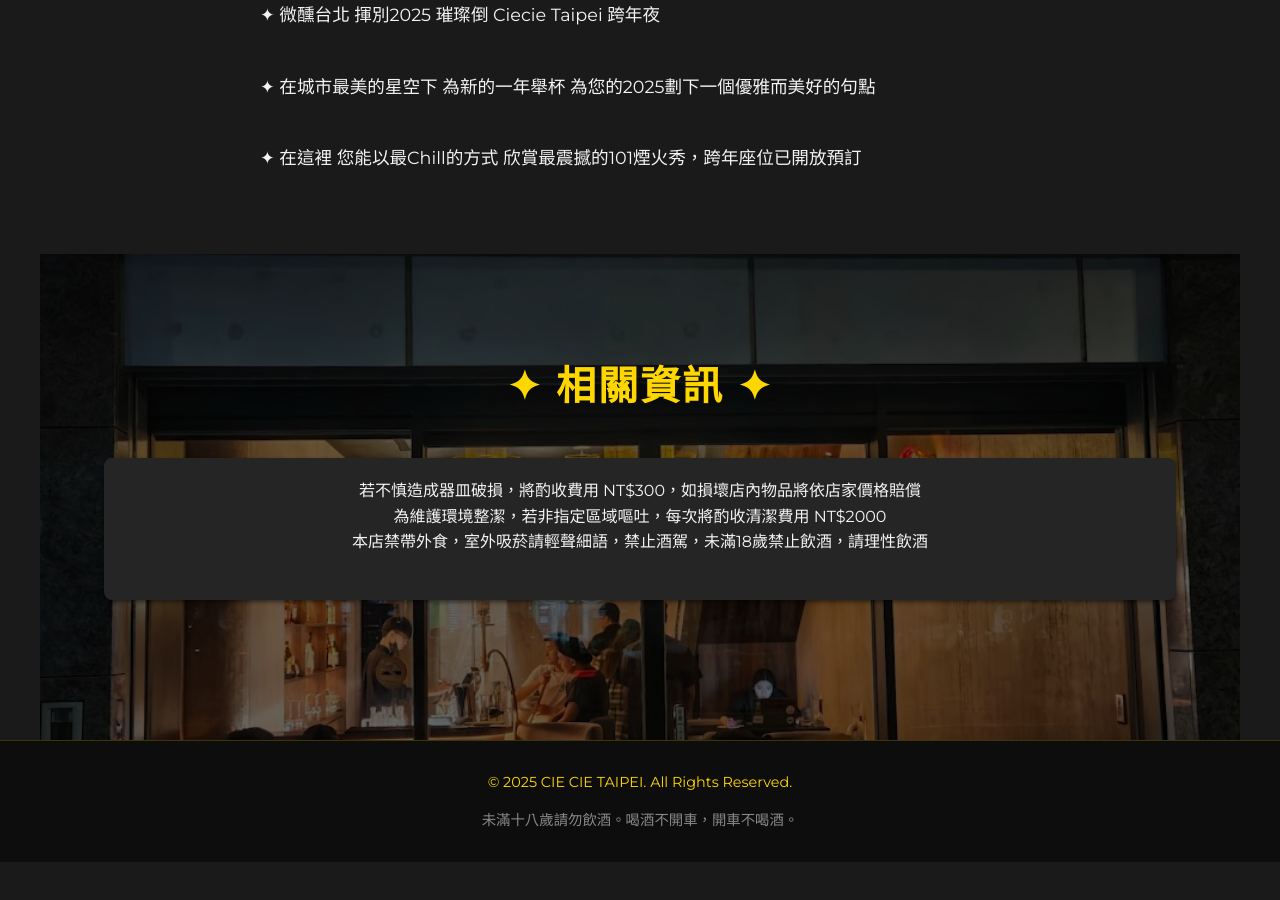
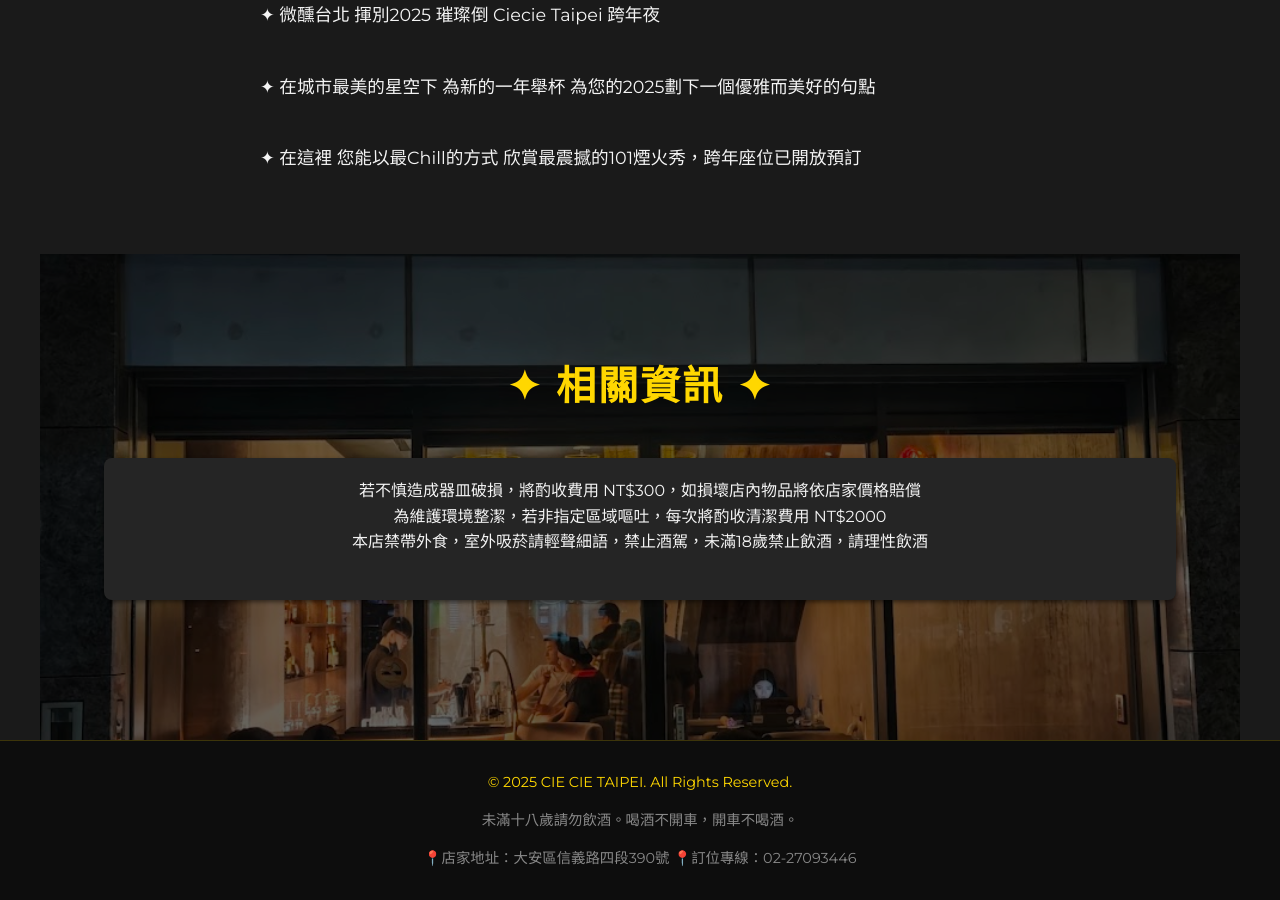
Before and after one commit to ciecietaipei/ciecietaipei.github.io, a Jekyll site: the page built from FAQ.html, in a window 1280 px wide and 900 px high, scrolled down 2753 px. Built offline with Jekyll 4.4.1, drawn with Linux system fonts in a browser that asks for light colours; a script that is not in the unit is left out; before the commit the page ends 3615 px from its top, so only the background shows below that.

Commit message:
UPDATE GEO/SEO

```diff
--- a/FAQ.html
+++ b/FAQ.html
@@ -20,6 +20,7 @@
     <meta name="viewport" content="width=device-width, initial-scale=1.0">
     <title>CIE CIE TAIPEI | 信義安和餐酒館 | 大安區餐酒館 </title>
     <meta name="description" content="CIE CIE TAIPEI，大安區信義安和餐酒館，近捷運信義安和站，提供高質感調酒、美食與精緻氛圍。台北精品餐酒館推薦，吧檯氛圍濃厚，適合約會、聚會、包場活動。週五週六營業至凌晨3點，電話預約 02-2309-3446，大安區跨年酒吧，大安區跨年餐酒館，大安區跨年，信義安和跨年酒吧，信義安和跨年餐酒館">
+    <meta name="description" content="探索隱身台北大安區巷弄的老宅酒吧 Cié Cié Taipei。我們提供精緻餐食與創意調酒，在獨特的復古氛圍中享受微醺時光。立即預訂您的專屬座位。">
 
 
 <script type="application/ld+json">
@@ -192,6 +193,7 @@
 
         <a href="https://blog.twman.org/p/ciecietaipei.html" target="_blank"><p>&copy; 2025 CIE CIE TAIPEI. All Rights Reserved.</p></a>
         <p class="footer-note">未滿十八歲請勿飲酒。喝酒不開車，開車不喝酒。</p>
+        <p class="footer-note">📍店家地址：大安區信義路四段390號 📍訂位專線：02-27093446</p>
     </footer>
 
 
--- a/drinks.html
+++ b/drinks.html
@@ -20,6 +20,7 @@
     <meta name="viewport" content="width=device-width, initial-scale=1.0">
     <title>CIE CIE TAIPEI | 信義安和餐酒館 | 大安區餐酒館 </title>
     <meta name="description" content="CIE CIE TAIPEI，大安區信義安和餐酒館，近捷運信義安和站，提供高質感調酒、美食與精緻氛圍。台北精品餐酒館推薦，吧檯氛圍濃厚，適合約會、聚會、包場活動。週五週六營業至凌晨3點，電話預約 02-2309-3446，大安區跨年酒吧，大安區跨年餐酒館，大安區跨年，信義安和跨年酒吧，信義安和跨年餐酒館">
+    <meta name="description" content="探索隱身台北大安區巷弄的老宅酒吧 Cié Cié Taipei。我們提供精緻餐食與創意調酒，在獨特的復古氛圍中享受微醺時光。立即預訂您的專屬座位。">
 
 
 <script type="application/ld+json">
@@ -1170,6 +1171,7 @@
 
         <a href="https://blog.twman.org/p/ciecietaipei.html" target="_blank"><p>&copy; 2025 CIE CIE TAIPEI. All Rights Reserved.</p></a>
         <p class="footer-note">未滿十八歲請勿飲酒。喝酒不開車，開車不喝酒。(以上圖片為概念示意，僅供參考)</p>
+        <p class="footer-note">📍店家地址：大安區信義路四段390號 📍訂位專線：02-27093446</p>
     </footer>
 
 
--- a/environment.html
+++ b/environment.html
@@ -20,6 +20,7 @@
     <meta name="viewport" content="width=device-width, initial-scale=1.0">
     <title>CIE CIE TAIPEI | 信義安和餐酒館 | 大安區餐酒館 </title>
     <meta name="description" content="CIE CIE TAIPEI，大安區信義安和餐酒館，近捷運信義安和站，提供高質感調酒、美食與精緻氛圍。台北精品餐酒館推薦，吧檯氛圍濃厚，適合約會、聚會、包場活動。週五週六營業至凌晨3點，電話預約 02-2309-3446，大安區跨年酒吧，大安區跨年餐酒館，大安區跨年，信義安和跨年酒吧，信義安和跨年餐酒館">
+    <meta name="description" content="探索隱身台北大安區巷弄的老宅酒吧 Cié Cié Taipei。我們提供精緻餐食與創意調酒，在獨特的復古氛圍中享受微醺時光。立即預訂您的專屬座位。">
 
 
 <script type="application/ld+json">
@@ -294,6 +295,7 @@
 
         <a href="https://blog.twman.org/p/ciecietaipei.html" target="_blank"><p>&copy; 2025 CIE CIE TAIPEI. All Rights Reserved.</p></a>
         <p class="footer-note">未滿十八歲請勿飲酒。喝酒不開車，開車不喝酒。</p>
+        <p class="footer-note">📍店家地址：大安區信義路四段390號 📍訂位專線：02-27093446</p>
     </footer>
 
 
--- a/foods.html
+++ b/foods.html
@@ -20,6 +20,7 @@
     <meta name="viewport" content="width=device-width, initial-scale=1.0">
     <title>CIE CIE TAIPEI | 信義安和餐酒館 | 大安區餐酒館 </title>
     <meta name="description" content="CIE CIE TAIPEI，大安區信義安和餐酒館，近捷運信義安和站，提供高質感調酒、美食與精緻氛圍。台北精品餐酒館推薦，吧檯氛圍濃厚，適合約會、聚會、包場活動。週五週六營業至凌晨3點，電話預約 02-2309-3446，大安區跨年酒吧，大安區跨年餐酒館，大安區跨年，信義安和跨年酒吧，信義安和跨年餐酒館">
+    <meta name="description" content="探索隱身台北大安區巷弄的老宅酒吧 Cié Cié Taipei。我們提供精緻餐食與創意調酒，在獨特的復古氛圍中享受微醺時光。立即預訂您的專屬座位。">
 
 
 <script type="application/ld+json">
@@ -357,6 +358,7 @@
 
         <a href="https://blog.twman.org/p/ciecietaipei.html" target="_blank"><p>&copy; 2025 CIE CIE TAIPEI. All Rights Reserved.</p></a>
         <p class="footer-note">未滿十八歲請勿飲酒。喝酒不開車，開車不喝酒。(以上圖片為概念示意，僅供參考)</p>
+        <p class="footer-note">📍店家地址：大安區信義路四段390號 📍訂位專線：02-27093446</p>
     </footer>
 
 
```
